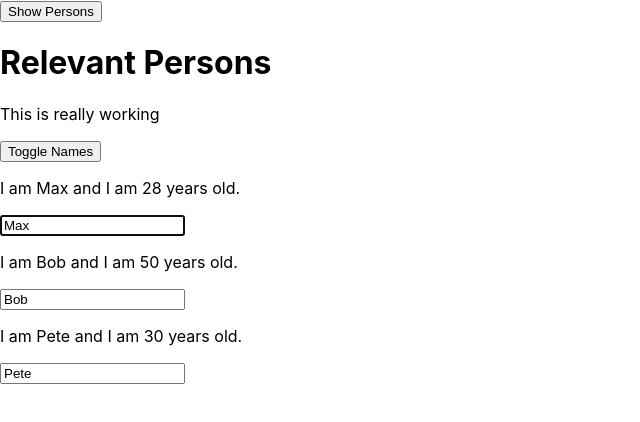
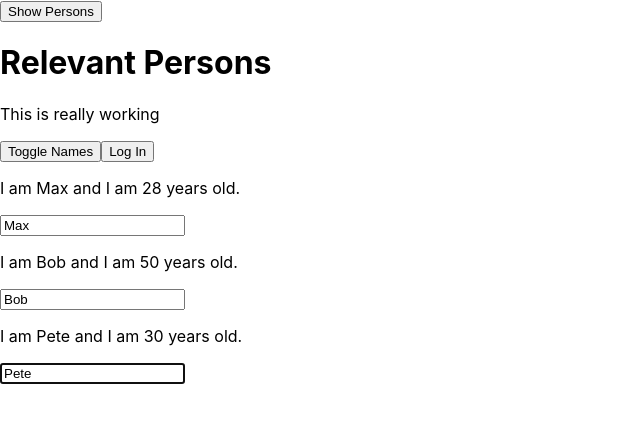
Before and after one commit to gone-skiing/react-course, a React app: page / in a window 1280 px wide. Both pictures are taken after a click on the button "Show Persons". Shown: the top 422 px of the page, without its empty margins (0-640 px from the left). Built offline with nearby package versions, Linux system fonts and the light colour scheme.

Commit message:
Context to pass global data around.

```diff
--- a/src/components/Cockpit/Cockpit.js
+++ b/src/components/Cockpit/Cockpit.js
@@ -2,6 +2,8 @@ import React from 'react';
 import Aux from '../../hoc/Aux';
 
 import classes from "./Cockpit.css";
+
+import { AuthContext } from '../../containers/App';
 
 const cockpit = (props) => {
 
@@ -28,6 +30,16 @@ const cockpit = (props) => {
             <button
                 className={buttonClass}
                 onClick={props.clicked}>Toggle Names</button>
+
+            <AuthContext.Consumer>
+                {authContext => {
+                    return (
+                        <button onClick={authContext.toggleAuth}>
+                            {authContext.isAuthenticated ? 'Log Out' : 'Log In'}
+                        </button>
+                    );
+                }}
+            </AuthContext.Consumer>
         </Aux>
     );
 };
--- a/src/components/Persons/Person/Person.js
+++ b/src/components/Persons/Person/Person.js
@@ -6,32 +6,39 @@ import Aux from '../../../hoc/Aux'
 
 import classes from './Person.css';
 
+import { AuthContext } from '../../../containers/App';
+
 class Person extends Component {
     constructor(props) {
         super(props);
-        console.log("Person.js inside constructor", props);
+        //console.log("Person.js inside constructor", props);
+        this.inputElement = React.createRef();
     }
 
     componentWillMount() {
-        console.log("Person.js component will mount");
+        //console.log("Person.js component will mount");
     }
 
     componentDidMount() {
-        console.log("Person.js component did mount");
-        if (this.props.index === 0) {
-            this.inputElement.focus();
-        }
+        //console.log("Person.js component did mount");
+    }
+
+    focus() {
+        this.inputElement.current.focus();
     }
 
     render() {
-        console.log("Person.js inside render");
+        //console.log("Person.js inside render");
 
         return (
             <Aux>
+                <AuthContext.Consumer>
+                    {authContext => authContext.isAuthenticated ? <p>I am authenticated</p> : null}
+                </AuthContext.Consumer>
                 <p onClick={this.props.click}>I am {this.props.name} and I am {this.props.age} years old.</p>
                 <p>{this.props.children}</p>
                 <input
-                    ref={(inp) => {this.inputElement = inp;}}
+                    ref={this.inputElement}
                     type={"text"}
                     onChange={this.props.changed}
                     value={this.props.name}/>
--- a/src/components/Persons/Persons.js
+++ b/src/components/Persons/Persons.js
@@ -1,23 +1,24 @@
 import React, {PureComponent} from 'react';
-import ErrorBoundary from "../ErrorBoundary/ErrorBoundary";
 import Person from './Person/Person';
 
 class Persons extends PureComponent {
     constructor(props) {
         super(props);
-        console.log("Persons.js inside constructor", props);
+        //console.log("Persons.js inside constructor", props);
+        this.lastPersonRef = React.createRef();
     }
 
     componentWillMount() {
-        console.log("Persons.js component will mount");
+        //console.log("Persons.js component will mount");
     }
 
     componentDidMount() {
-        console.log("Persons.js component did mount");
+        //console.log("Persons.js component did mount");
+        this.lastPersonRef.current.focus();
     }
 
     componentWillReceiveProps(nextProps, nextContext) {
-        console.log("UPDATE Persons.js component will receive props", nextProps);
+        //console.log("UPDATE Persons.js component will receive props", nextProps);
     }
 
     // shouldComponentUpdate(nextProps, nextState) {
@@ -28,27 +29,28 @@ class Persons extends PureComponent {
     // }
 
     componentWillUpdate(nextProps, nextState, nextContext) {
-        console.log("UPDATE Persons.js component will update", nextProps, nextState);
+        //console.log("UPDATE Persons.js component will update", nextProps, nextState);
     }
 
     componentDidUpdate(prevProps, prevState, snapshot) {
-        console.log("UPDATE Persons.js component did update", this.props);
+        //console.log("UPDATE Persons.js component did update", this.props);
     }
 
     render() {
 
-        console.log("Persons.js inside render");
+       // console.log("Persons.js inside render");
 
         return this.props.persons.map((p, index) => {
             return (
-                <ErrorBoundary key={p.id}>
-                    <Person
-                        index={index}
-                        click={() => this.props.clicked(index)}
-                        changed={(event) => this.props.changed(event, p.id)}
-                        name={p.name}
-                        age={p.age}/>
-                </ErrorBoundary>
+                <Person
+                    key={p.id}
+                    ref={this.lastPersonRef}
+                    index={index}
+                    click={() => this.props.clicked(index)}
+                    changed={(event) => this.props.changed(event, p.id)}
+                    name={p.name}
+                    age={p.age}
+                    />
             )
         });
     }
--- a/src/containers/App.js
+++ b/src/containers/App.js
@@ -7,6 +7,11 @@ import Cockpit from '../components/Cockpit/Cockpit';
 import withCLass from '../hoc/withClass';
 import Aux from '../hoc/Aux';
 
+export const AuthContext = React.createContext({
+    isAuthenticated: false,
+    toggleAuth: () => {}
+});
+
 class App extends PureComponent {
     constructor(props) {
         super(props);
@@ -15,19 +20,19 @@ class App extends PureComponent {
     }
 
     componentWillMount() {
-        console.log("App.js component will mount");
+        //console.log("App.js component will mount");
     }
 
     componentDidMount() {
-        console.log("App.js component did mount");
+        //console.log("App.js component did mount");
     }
 
     componentWillUpdate(nextProps, nextState, nextContext) {
-        console.log("UPDATE App.js component will update", nextProps, nextState);
+        //console.log("UPDATE App.js component will update", nextProps, nextState);
     }
 
     componentDidUpdate(prevProps, prevState, snapshot) {
-        console.log("UPDATE App.js component did update", this.props);
+        //console.log("UPDATE App.js component did update", this.props);
     }
 
     state = {
@@ -37,7 +42,8 @@ class App extends PureComponent {
             {id: '3', name: "Pete", age: 30}
         ],
         showPersons: false,
-        toggleClickedCounter: 0
+        toggleClickedCounter: 0,
+        authenticated: false
     };
 
     deletePersonHandler = (index) => {
@@ -64,6 +70,10 @@ class App extends PureComponent {
         });
     };
 
+    loginHandler = () => {
+        this.setState((prevState, props) => { return {authenticated: !prevState.authenticated}});
+    }
+
     render() {
         console.log("App.js inside render");
 
@@ -80,6 +90,10 @@ class App extends PureComponent {
         return (
             <Aux>
                 <button onClick={() => {this.setState({showPersons: true})}}>Show Persons</button>
+
+                <AuthContext.Provider
+                    value={{isAuthenticated: this.state.authenticated, toggleAuth: this.loginHandler}}>
+
                     <Cockpit
                         appTitle={this.props.title}
                         showPersons={this.state.showPersons}
@@ -88,6 +102,7 @@ class App extends PureComponent {
                     />
 
                     {persons}
+                </AuthContext.Provider>
             </Aux>
         );
     }
--- a/src/hoc/withClass.js
+++ b/src/hoc/withClass.js
@@ -9,16 +9,20 @@ import React, { Component } from 'react';
 // };
 
 const withClass = (WrappedComponent, className) => {
-    return class extends Component{
+    const WithClass = class extends Component{
         render() {
             return (
                 <div className={className}>
-                    <WrappedComponent {...this.props}/>
+                    <WrappedComponent ref={this.props.forwardedRef} {...this.props}/>
                 </div>
 
             );
         }
     };
+
+    return React.forwardRef((props, ref) => {
+        return <WithClass {...props} forwardedRef={ref} />;
+    });
 };
 
 export default withClass;
```
Lines whose indentation alone changed are shown as unchanged.
